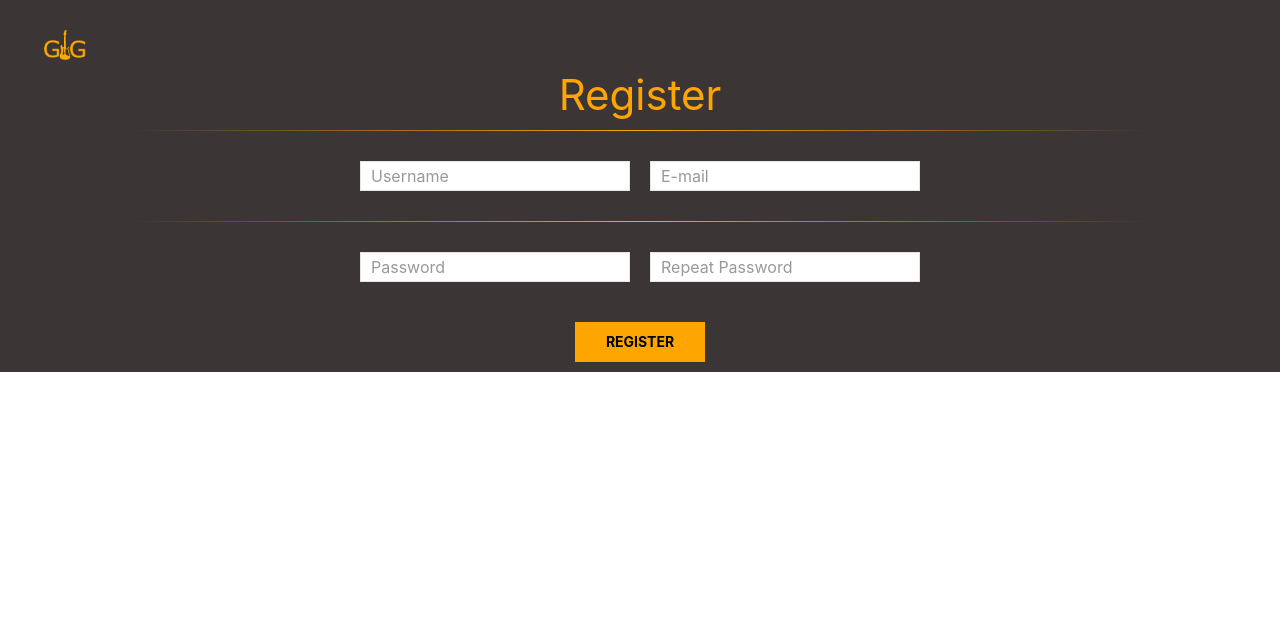
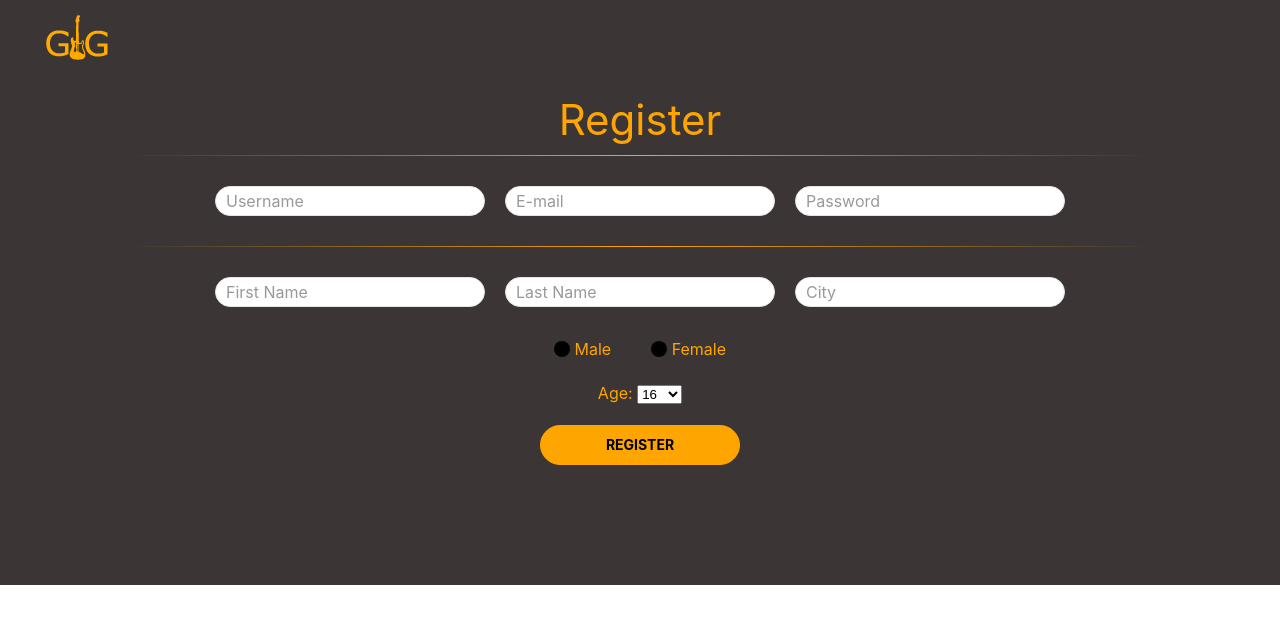
Before and after one commit to Chmura2k10-GIG/gig_react, a React app: page / in a window 1280 px wide. Shown: the top 624 px of the page. Built offline with nearby package versions, Linux system fonts and the light colour scheme.

Commit message:
Update on registration

```diff
--- a/package.json
+++ b/package.json
@@ -32,6 +32,7 @@
     "jest-pnp-resolver": "1.0.1",
     "jest-resolve": "23.6.0",
     "mini-css-extract-plugin": "0.4.3",
+    "ngrok": "^3.1.0",
     "node-sass": "^4.9.4",
     "optimize-css-assets-webpack-plugin": "5.0.1",
     "pnp-webpack-plugin": "1.1.0",
@@ -43,6 +44,7 @@
     "react-app-polyfill": "^0.1.3",
     "react-dev-utils": "^6.0.5",
     "react-dom": "^16.5.2",
+    "react-select": "^2.1.0",
     "resolve": "1.8.1",
     "sass-loader": "7.1.0",
     "style-loader": "0.23.0",
--- a/scripts/start.js
+++ b/scripts/start.js
@@ -41,7 +41,7 @@ if (!checkRequiredFiles([paths.appHtml, paths.appIndexJs])) {
 }
 
 // Tools like Cloud9 rely on this.
-const DEFAULT_PORT = parseInt(process.env.PORT, 10) || 3000;
+const DEFAULT_PORT = parseInt(process.env.PORT, 10) || 3001;
 const HOST = process.env.HOST || '0.0.0.0';
 
 if (process.env.HOST) {
--- a/src/assets/scss/register.scss
+++ b/src/assets/scss/register.scss
@@ -1,11 +1,18 @@
+
+    .whole-screen{
+        margin: 0 auto;
+        height: 100%;
+        padding-bottom: 100px;
+    }
     .uk-vertical-align-middle{
         text-align: center;
     }
 
     .logo-img{
-        width: 50px;
-        height: 50px;
-        margin-top: 20px;
+        min-width: 50px;
+        min-height: 50px;
+        max-width: 75px;
+        max-height: 75px;
     }
     .uk-heading{
         color:orange;
@@ -26,6 +33,9 @@
     .uk-input{
         min-height:20px;
         max-height:30px;
+        -webkit-border-radius: 50px;
+        -moz-border-radius: 50px;
+        border-radius: 50px;
     }
 
     .uk-container-expand .uk-vertical-align-middle{
@@ -36,6 +46,24 @@
             background-color:orange;
             min-height: 10px;
             min-height: 20px;
-            margin: 10px;
+            min-width: 200px;
+            max-width: 300px;
+            -webkit-border-radius: 50px;
+            -moz-border-radius: 50px;
+            border-radius: 50px;
         }
+        label{
+            margin-right:20px;
+        }
+        .uk-radio
+        {
+            background-color:black;
+            margin-left:20px;
+            border: 0;
+        }
+        .error
+        {
+            color:red;
+        }
+
     }
--- a/src/components/Register.js
+++ b/src/components/Register.js
@@ -1,38 +1,131 @@
 import React, { Component } from 'react'
+export default class Register extends Component {
+    constructor(props){
+        super(props);
+        this.state = {
+            username: '',
+            email: '',
+            password: '',
+            gender: null,
+            accepted: 'false',
+            firstName:'',
+            lastName:'',
+            city:'',
+            age: '16',
+            errors: []
+        };
+        this.onChange=this.onChange.bind(this)
+        this.onSubmit=this.onSubmit.bind(this)
+    }
 
-export default class Register extends Component {
+
+    onChange(e){
+        this.setState({ [e.target.name]:e.target.value})
+        }
+
+    setGender(e){
+        this.setState({ [e.target.name]:e.target.value})
+        console.log(e.target.value)
+        console.log(e.target.name)
+        }
+
+    validateEmail(email) {
+        let re = /^(([^<>()\[\]\\.,;:\s@"]+(\.[^<>()\[\]\\.,;:\s@"]+)*)|(".+"))@((\[[0-9]{1,3}\.[0-9]{1,3}\.[0-9]{1,3}\.[0-9]{1,3}\])|(([a-zA-Z\-0-9]+\.)+[a-zA-Z]{2,}))$/;
+        return re.test(String(email).toLowerCase());
+    }
+
+    onSubmit(e) {
+        e.preventDefault();
+        const { email, password,firstName,lastName,username,gender } = this.state;
+        this.setState({errors: []});
+        let {errors} = this.state.errors;
+
+        if (email && password && firstName && lastName && username) {
+
+            if(!this.validateEmail(email)){
+                console.log("invalid email");
+                errors.push("invalid email");
+            }
+            if(password.length < 8){
+                console.log("password is too short");
+                errors.push("password is too short");
+            }
+            if(username.length < 8){
+                console.log("username is too short");
+                errors.push("username is too short");
+            }
+        }
+        else{
+            console.log("you need to fill all fields");
+            errors.push("you need to fill all fields");
+        }
+        if(!gender)
+        {
+            console.log("you need to choose gender");
+            errors.push("you need to choose gender");
+        }
+    }
+
   render() {
+
+    const options = [];
+    for(let i=16;i<=100;i++){
+        options.push(<option key={i}>{i}</option>)
+    }
+
     return (
-        <div >
-            <div class="uk-container uk-container-expand">
-                <img class="uk-align-left logo-img" src={require('./../assets/images/GigLogoOrange.png')} alt="" />
+        <div className="whole-screen">
+            <div className="uk-container uk-container-expand uk-margin-bottom">
+                <img className="uk-align-left logo-img" src={require('./../assets/images/GigLogoOrange.png')} alt="" />
             </div>
-                <form class="uk-panel uk-panel-box uk-form">
-                    <h1 class="uk-container uk-container-expand uk-vertical-align-middle uk-heading">Register</h1>
+                <form className="uk-panel uk-panel-box uk-form" onSubmit={this.onSubmit}>
+                    <h1 className="uk-container uk-container-expand uk-vertical-align-middle uk-heading">Register</h1>
                     <hr></hr>
-                    <div class="uk-container uk-container-expand uk-vertical-align-middle ">
-                        <div class="uk-margin uk-margin-bottom uk-margin-top">
-                            <div class="uk-inline">
-                                <input class="uk-input" type="text" placeholder="Username"/>
+                    <div className="uk-container uk-container-expand uk-vertical-align-middle ">
+                        <div className="uk-margin uk-margin-bottom uk-margin-top">
+                            <div className="uk-inline">
+                                <input className="uk-input" type="text" placeholder="Username" name="username" value={this.state.username} onChange={e => this.onChange(e)} />
                             </div>
-                            <div class="uk-inline">
-                                <input class="uk-input" type="text" placeholder="E-mail"/>
+                            <div className="uk-inline">
+                                <input className="uk-input" type="text" placeholder="E-mail" name="email" value={this.state.email} onChange={e => this.onChange(e)}/>
+                            </div>
+                            <div className="uk-inline">
+                                <input className="uk-input" type="password" placeholder="Password" name="password" value={this.state.password} onChange={e => this.onChange(e)}/>
                             </div>
                         </div>
                     </div>
-                    <hr uk-divider-vertical></hr>
-                    <div class="uk-container uk-container-expand uk-vertical-align-middle ">
-                        <div class="uk-margin uk-margin-top">
-                            <div class="uk-inline">
-                                <input class="uk-input" type="password" placeholder="Password"/>
+                    <hr></hr>
+                    <div className="uk-container uk-container-expand uk-vertical-align-middle ">
+                        <div className="uk-margin uk-margin-top">
+                            <div className="uk-inline">
+                                <input className="uk-input" type="text" placeholder="First Name" name="firstName" value={this.state.firstName} onChange={e => this.onChange(e)}/>
                             </div>
-                            <div class="uk-inline">
-                                <input class="uk-input" type="password" placeholder="Repeat Password"/>
+                            <div className="uk-inline">
+                                <input className="uk-input" type="text" placeholder="Last Name" name="lastName" value={this.state.lastName} onChange={e => this.onChange(e)}/>
                             </div>
-                    </div>
-                        <div class="uk-container uk-container-expand uk-vertical-align-middle">
-                            <div class="uk-margin">
-                                <button class="uk-button uk-button-default">REGISTER</button>
+                            <div className="uk-inline">
+                                <input className="uk-input" type="text" placeholder="City" name="city" value={this.state.city} onChange={e => this.onChange(e)}/>
+                            </div>
+                        </div>
+                        <div className="uk-container uk-container-expand uk-vertical-align-middle">
+                            <div className="uk-margin" onChange={this.setGender.bind(this)}>
+                                <label><input className="uk-radio" type="radio" name="gender" value ="Male"  /> Male</label>
+                                <label><input className="uk-radio" type="radio" name="gender" value ="Female" /> Female</label>
+                            </div>
+                            <div className="uk-margin">
+                                <div className=".uk-button-mini uk-form-select" data-uk-form-select>
+                                    <span>Age: </span>
+                                    <select>
+                                        {options}
+                                    </select>
+                                </div>
+                            </div>
+                            <div className="uk-margin">
+                                <button className="uk-button uk-button-default" type="submit">REGISTER</button>
+                                <br/>
+                            </div>
+                            <div className = "error uk-margin">
+                            {this.state.errors.map(errors => (<p key={this.state.errors}>{this.state.errors}</p>))}
                             </div>
                         </div>
                     </div>
```
Also changed, not shown: 1 other file (tests, documents, lock files or other folders).
